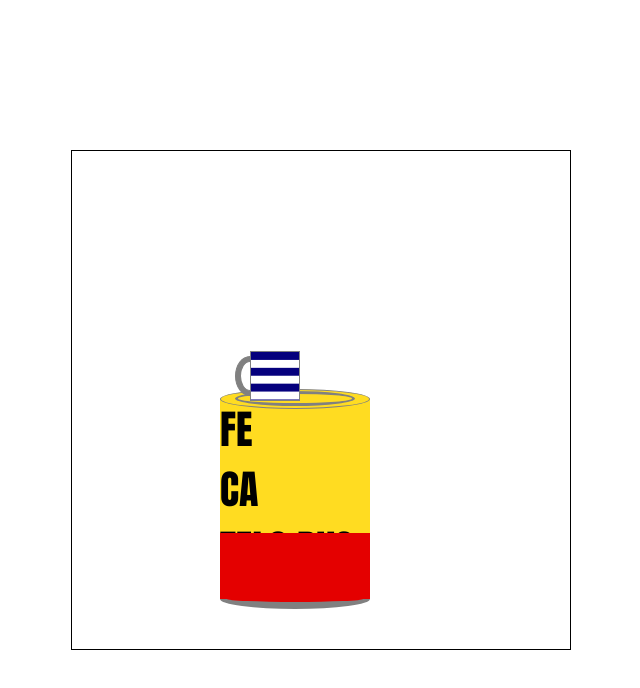
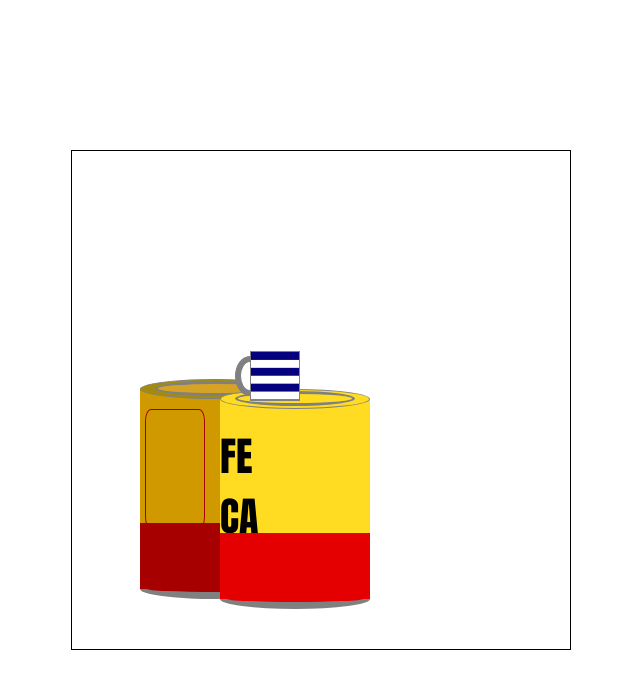
Before and after one commit to takaramarina/css-still-life, a plain HTML site: page index.html in a window 1280 px wide. Shown: the whole page, without its empty margins (319-959 px from the left). Drawn offline with Linux system fonts and the light colour scheme.

Commit message:
background can

```diff
--- a/index.html
+++ b/index.html
@@ -28,6 +28,14 @@
     right: 200px;
     bottom: 50px;
   }
+  .bustelo-bg {
+    width: 150px;
+    height: 200px;
+    background-color: hsl(44, 100%, 41%);
+    position: absolute;
+    right: 280px;
+    bottom: 60px;
+  }
 
   .can-top {
     width: 150px;
@@ -35,6 +43,16 @@
     border: 1px solid gray;
     border-radius: 50%;
     background-color: rgb(255, 220, 33);
+    position: absolute;
+    right: 0px;
+    top: -10px;
+  }
+  .can-top-bg {
+    width: 150px;
+    height: 20px;
+    border: 1px solid gray;
+    border-radius: 50%;
+    background-color: hsl(51, 82%, 35%);
     position: absolute;
     right: 0px;
     top: -10px;
@@ -49,6 +67,16 @@
     right: 15px;
     top: -8px;
   }
+  .can-top-shadow-bg {
+    width: 120px;
+    height: 15px;
+    border: 3px solid gray;
+    border-radius: 50%;
+    background-color: hsl(43, 71%, 49%);
+    position: absolute;
+    right: 15px;
+    top: -8px;
+  }
   .can-bottom {
     width: 150px;
     height: 20px;
@@ -58,6 +86,32 @@
     position: absolute;
     right: 0px;
     bottom: -10px;
+  }
+  .can-bottom-bg {
+    width: 150px;
+    height: 20px;
+    border: 7px solid gray;
+    border-radius: 50%;
+    background-color: rgb(167, 0, 0);
+    position: absolute;
+    right: 0px;
+    bottom: -10px;
+  }
+  .red-bg {
+    background-color: rgb(167, 0, 0);
+    height: 33%;
+    width: 100%;
+    position: absolute;
+    bottom: 0px;
+  }
+  .bg-redbox {
+    width: 60px;
+    height: 120px;
+    border-radius: 10%;
+    border: 1.5px solid rgb(167, 0, 0);
+    position: absolute;
+    bottom: 60px;
+    left: 5px
   }
 
   .cup {
@@ -95,6 +149,8 @@
   .brand {
     font-family: "Impact", fantasy;
     font-size: 40px;
+    position: absolute;
+    top: 27px;
   }
   .red {
     background-color: rgb(228, 0, 0);
@@ -108,9 +164,16 @@
 
 
 <div class="frame">
+  <div class="bustelo-bg">
+  	<div class="can-top-bg"></div>
+    <div class="can-top-shadow-bg"></div>
+    <div class="bg-redbox"></div>
+    <div class="can-bottom-bg"></div>
+    <div class="red-bg"></div>
+  </div>
 	<div class="bustelo">
-    <div class="brand">FE &nbsp;&nbsp;&nbsp;&nbsp;&nbsp;&nbsp;&nbsp; CA</div>
-    <div class="brand">TELO BUS</div>
+    <div class="brand">FE &nbsp;&nbsp;&nbsp;&nbsp;&nbsp;&nbsp;&nbsp; CA
+    <br> TELO BUS</div>
     <div class="can-bottom"></div>
     <div class="red"></div>
     <div class="can-top"></div>
```
